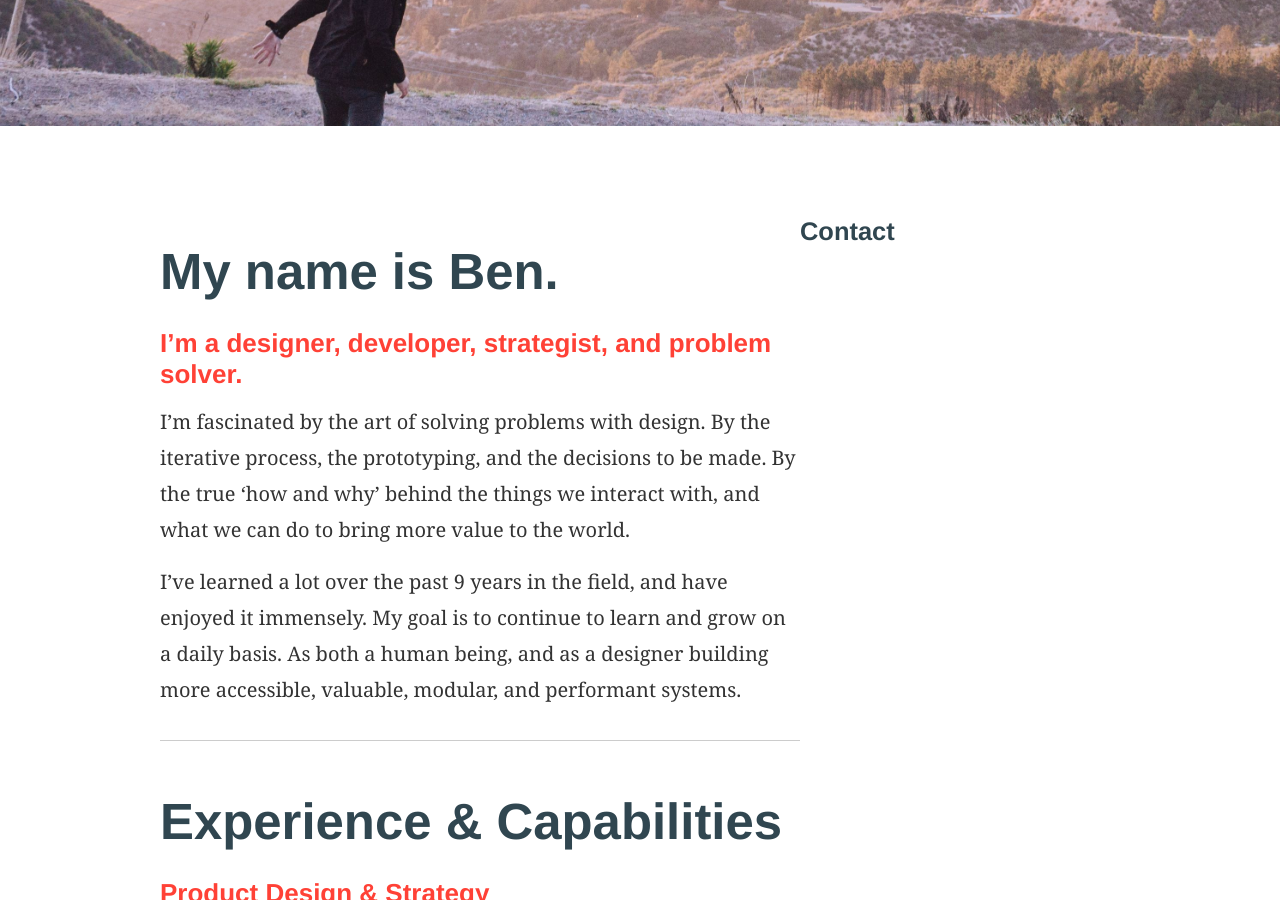
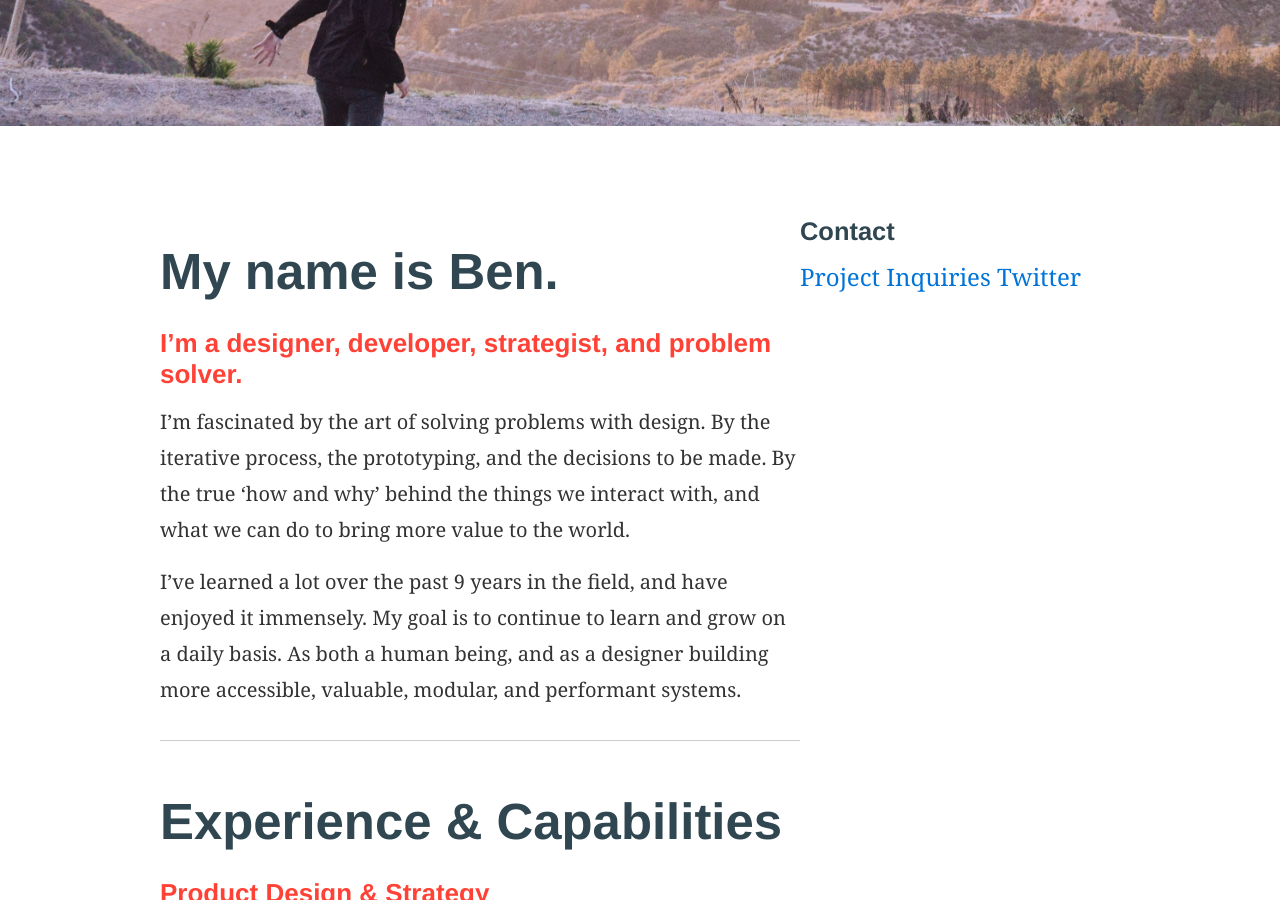
Before and after one commit to benjohnston/benjohnston.github.io, a Jekyll site: the page built from src/about.md, in a window 1280 px wide and 900 px high, scrolled down 935 px. Built offline with Jekyll 4.4.1, drawn with Linux system fonts in a browser that asks for light colours; a script that is not in the unit is left out.

Commit message:
form stuff, bower setup in head, about layouts

```diff
--- a/src/_includes/footer.html
+++ b/src/_includes/footer.html
@@ -15,7 +15,6 @@
 
 </script>
 
-{% if site.google_analytics %}
 <script>
   (function(i,s,o,g,r,a,m){i['GoogleAnalyticsObject']=r;i[r]=i[r]||function(){
   (i[r].q=i[r].q||[]).push(arguments)},i[r].l=1*new Date();a=s.createElement(o),
@@ -26,4 +25,3 @@
   ga('send', 'pageview');
 
 </script>
-{% endif %}
--- /dev/null
+++ b/src/_includes/formspree-contact.html
@@ -0,0 +1,6 @@
+<form action="https://formspree.io/{{ site.email }}" method="POST" class="form-stacked form-light">
+    <input type="text" name="email" class="input mobile-block" placeholder="Email Address">
+    <input type="text" name="phone" class="input mobile-block" placeholder="Phone Number">
+    <textarea type="text" name="content" class="input mobile-block" rows="5" placeholder="What would you like to build?"></textarea>
+    <input type="submit" class="button button-red button-big mobile-block" value="Say Hello">
+</form>
--- a/src/_includes/head.html
+++ b/src/_includes/head.html
@@ -8,13 +8,11 @@
     {{ page.title }} &middot; {{ site.title }}
   {% endif %}
   </title>
-
   <meta name="viewport" content="width=device-width, initial-scale=1">
   <meta name="description" content="{% if page.summary %}{{ page.summary }}{% else %}{{ site.description }}{% endif %}">
   <meta name="author" content="{{ site.author }}">
   {% if page.categories %}<meta name="keywords" content="{{ page.categories | join: ', ' }}">{% endif %}
   <link rel="canonical" href="{{ page.url | replace:'index.html','' | prepend: site.baseurl | prepend: site.url }}">
-
   <!-- Custom CSS -->
   <!-- build:css /assets/stylesheets/style.min.css -->
   <link rel="stylesheet" href="/assets/stylesheets/style.css">
@@ -22,45 +20,42 @@
   <!-- JS -->
   <!-- build:js /assets/javascript/all.min.js -->
   <script src="/assets/javascript/fitter-happier-text.js"></script>
+  <script src="/assets/javascript/textures.min.js"></script>
   <script src="/assets/javascript/trmix.js"></script>
   <!-- endbuild -->
-
   {% if site.show_social_icons %}
     <link href="//maxcdn.bootstrapcdn.com/font-awesome/4.2.0/css/font-awesome.min.css" rel="stylesheet">
   {% endif %}
-
   <script src="//use.typekit.net/pzx7mex.js"></script>
   <script>try{Typekit.load();}catch(e){}</script>
-
-
-
-
-
+  <script src="//cdn.jsdelivr.net/g/d3js"></script>
   <!-- Open Graph -->
-
   <meta property="og:locale" content="en_US">
   <meta property="og:type" content="article">
   <meta property="og:title" content="{% if page.title %}{{ page.title }}{% else %}{{ site.title }}{% endif %}">
   <meta property="og:description" content="{% if page.description %}{{ page.description }}{% else %}{{ site.description }}{% endif %}">
   <meta property="og:url" content="{{ site.url }}{{ page.url }}">
   <meta property="og:site_name" content="{{ site.title }}">
-
   <!-- Icons -->
-    <link rel="shortcut icon" href="favicon.ico" type="image/x-icon" />
+  <link rel="shortcut icon" href="assets/favicon.ico" type="image/x-icon" />
   <!-- Apple Touch Icons -->
-    <link rel="apple-touch-icon" href="apple-touch-icon.png" />
-    <link rel="apple-touch-icon" sizes="57x57" href="apple-touch-icon-57x57.png" />
-    <link rel="apple-touch-icon" sizes="72x72" href="apple-touch-icon-72x72.png" />
-    <link rel="apple-touch-icon" sizes="114x114" href="apple-touch-icon-114x114.png" />
-    <link rel="apple-touch-icon" sizes="144x144" href="apple-touch-icon-144x144.png" />
-    <link rel="apple-touch-icon" sizes="60x60" href="apple-touch-icon-60x60.png" />
-    <link rel="apple-touch-icon" sizes="120x120" href="apple-touch-icon-120x120.png" />
-    <link rel="apple-touch-icon" sizes="76x76" href="apple-touch-icon-76x76.png" />
-    <link rel="apple-touch-icon" sizes="152x152" href="apple-touch-icon-152x152.png" />
-    <!-- Windows 8 Tile Icons -->
-    <meta name="msapplication-square70x70logo" content="smalltile.png" />
-    <meta name="msapplication-square150x150logo" content="mediumtile.png" />
-    <meta name="msapplication-wide310x150logo" content="widetile.png" />
-    <meta name="msapplication-square310x310logo" content="largetile.png" />
+  <link rel="apple-touch-icon" href="assets/images/touch/apple-touch-icon.png" />
+  <link rel="apple-touch-icon" sizes="57x57" href="assets/images/touch/apple-touch-icon-57x57.png" />
+  <link rel="apple-touch-icon" sizes="60x60" href="assets/images/touch/apple-touch-icon-60x60.png" />
+  <link rel="apple-touch-icon" sizes="72x72" href="assets/images/touch/apple-touch-icon-72x72.png" />
+  <link rel="apple-touch-icon" sizes="76x76" href="assets/images/touch/apple-touch-icon-76x76.png" />
+  <link rel="apple-touch-icon" sizes="114x114" href="assets/images/touch/apple-touch-icon-114x114.png" />
+  <link rel="apple-touch-icon" sizes="120x120" href="assets/images/touch/apple-touch-icon-120x120.png" />
+  <link rel="apple-touch-icon" sizes="144x144" href="assets/images/touch/apple-touch-icon-144x144.png" />
+  <link rel="apple-touch-icon" sizes="152x152" href="assets/images/touch/apple-touch-icon-152x152.png" />
+  <link rel="apple-touch-icon" sizes="180x180" href="assets/images/touch/apple-touch-icon-180x180.png">
+  <link rel="icon" type="image/png" href="assets/favicon-16x16.png" sizes="16x16">
+  <link rel="icon" type="image/png" href="assets/favicon-32x32.png" sizes="32x32">
+  <link rel="icon" type="image/png" href="assets/favicon-96x96.png" sizes="96x96">
+  <link rel="icon" type="image/png" href="assets/images/touch/android-chrome-192x192.png" sizes="192x192">
+  <meta name="msapplication-square70x70logo" content="assets/smalltile.png" />
+  <meta name="msapplication-square150x150logo" content="assets/mediumtile.png" />
+  <meta name="msapplication-wide310x150logo" content="assets/widetile.png" />
+  <meta name="msapplication-square310x310logo" content="assets/largetile.png" />
 
 </head>
--- a/src/_layouts/about.html
+++ b/src/_layouts/about.html
@@ -18,8 +18,8 @@
         </div>
       <div class="sm-col sm-col-6 md-col-5 lg-col-4">
         <h4>Contact</h4>
-        <a href="mailto:ben.e.johnston@gmail.com"></a>
-        <a href="http://twitter.com/ben_ej"></a>
+        <a href="mailto:ben.e.johnston@gmail.com">Project Inquiries</a>
+        <a href="http://twitter.com/ben_ej">Twitter</a>
       </div>
       </div>
 
```
Lines whose indentation alone changed are shown as unchanged.
